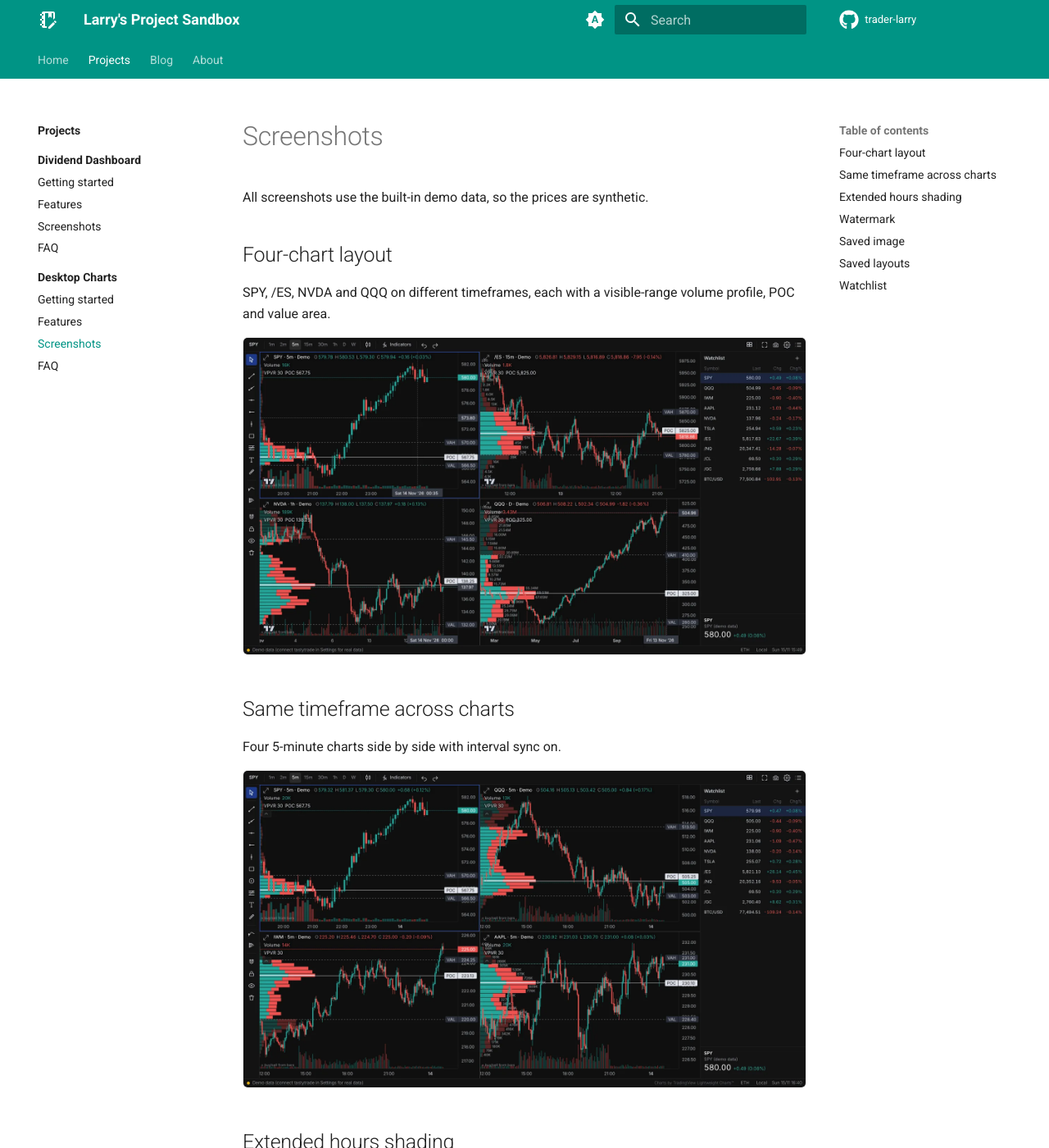
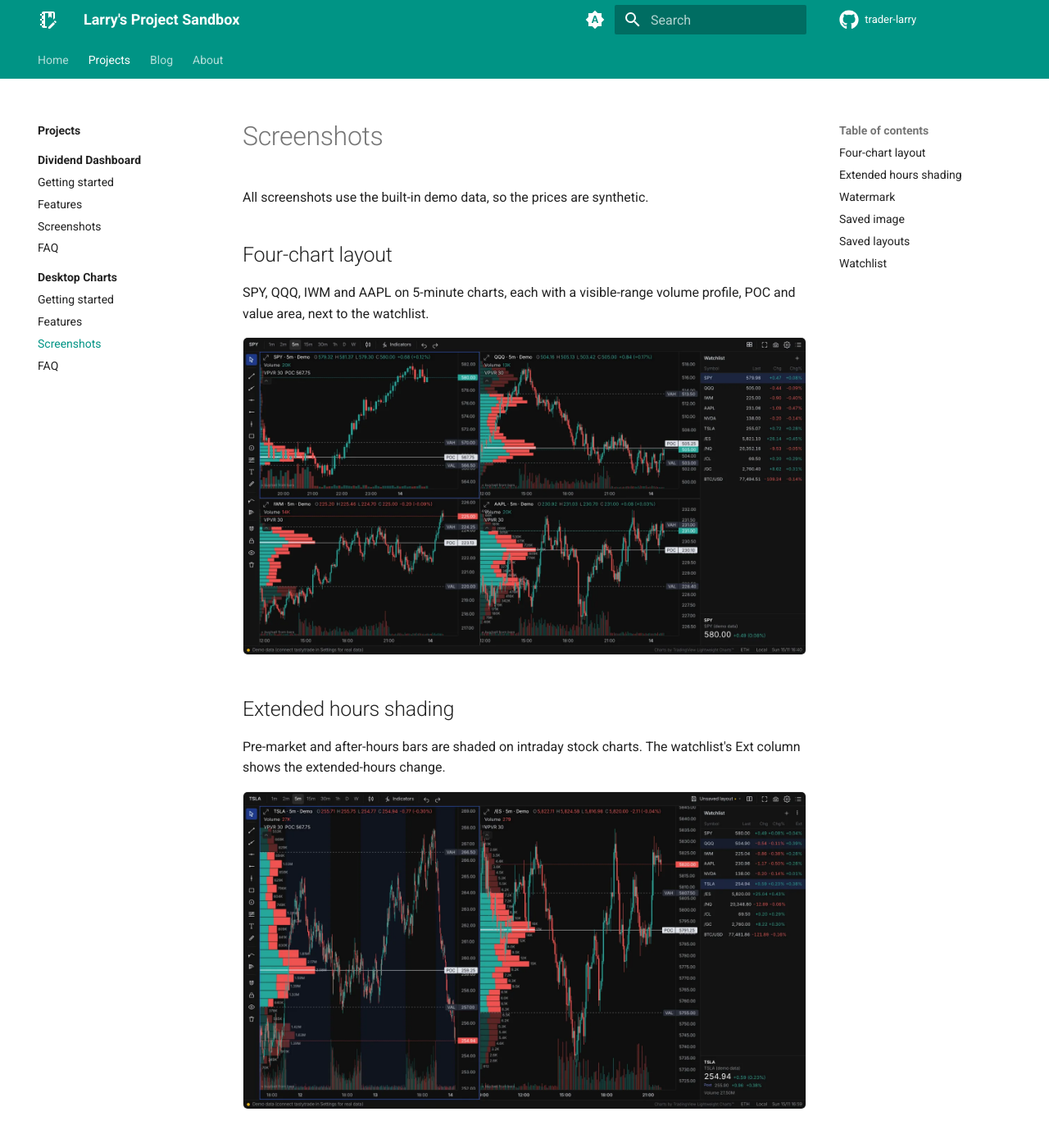
Before and after one commit to trader-larry/trader-larry.github.io, an MkDocs documentation site: the page built from docs/projects/desktop-charts/screenshots.md, in a window 1280 px wide and 1400 px high. Shown: the whole window at 82% size. Built offline with MkDocs 1.6.1 and Material for MkDocs 9.7.7, drawn with Linux system fonts in a browser that asks for light colours.

Commit message:
Use the current Desktop Charts screenshot (text credit, no logo)
Co-Authored-By: Claude Opus 5.5 <noreply@anthropic.com>
Claude-Session: https://claude.ai/code/session_01VvQfTNDn8o92oUnFUaQTSo

```diff
--- a/docs/projects/desktop-charts/screenshots.md
+++ b/docs/projects/desktop-charts/screenshots.md
@@ -4,16 +4,10 @@ All screenshots use the built-in demo data, so the prices are synthetic.
 
 ## Four-chart layout
 
-SPY, /ES, NVDA and QQQ on different timeframes, each with a visible-range
-volume profile, POC and value area.
+SPY, QQQ, IWM and AAPL on 5-minute charts, each with a visible-range volume
+profile, POC and value area, next to the watchlist.
 
-![Four charts (SPY 5m, /ES 15m, NVDA 1h, QQQ daily) with volume profiles and the watchlist](../../assets/images/desktop-charts/overview.webp){ .screenshot loading=lazy }
-
-## Same timeframe across charts
-
-Four 5-minute charts side by side with interval sync on.
-
-![Four 5-minute charts (SPY, QQQ, IWM, AAPL) with volume profiles](../../assets/images/desktop-charts/1-four-charts.webp){ .screenshot loading=lazy }
+![Four 5-minute charts (SPY, QQQ, IWM, AAPL) with volume profiles and the watchlist](../../assets/images/desktop-charts/overview.webp){ .screenshot loading=lazy }
 
 ## Extended hours shading
 
```
Also changed, not shown: docs/projects/desktop-charts/index.md (+1 -1 lines), docs/assets/images/desktop-charts/1-four-charts.webp (deleted), docs/assets/images/desktop-charts/overview.webp.
